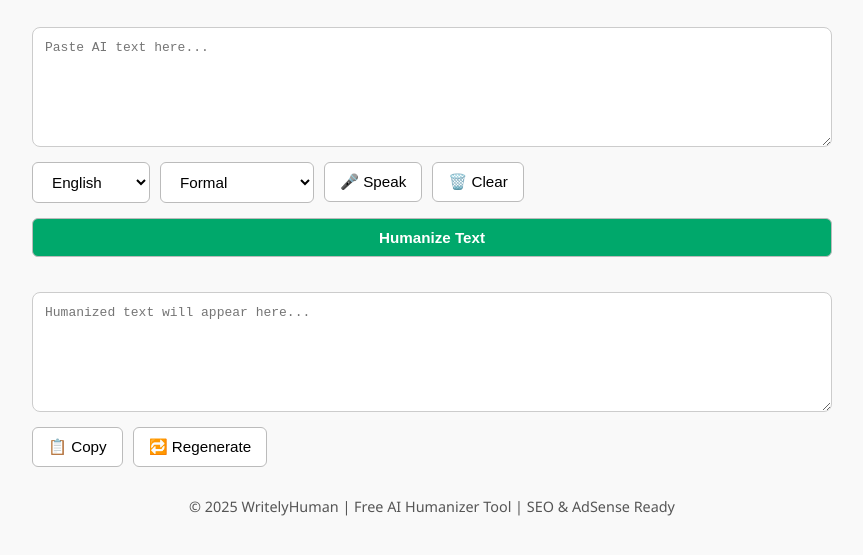
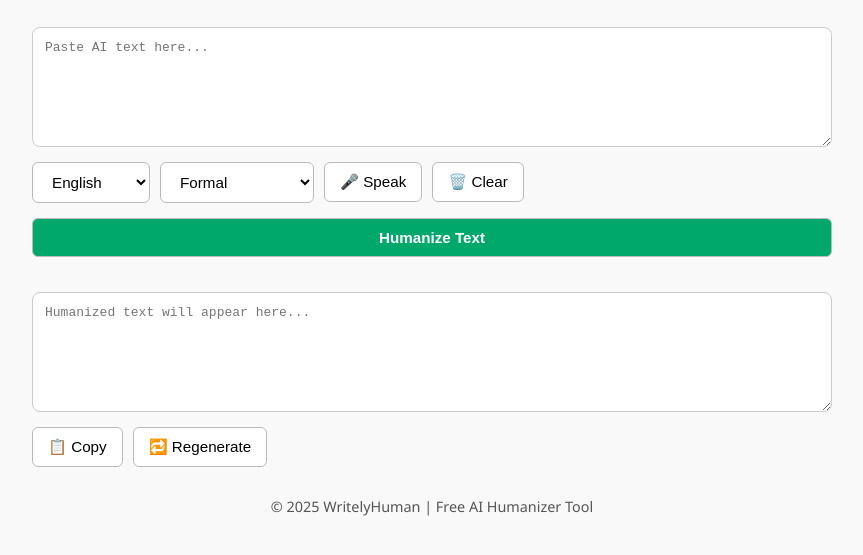
Before and after one commit to Lin05-png/WritelyHuman-, a plain HTML site: page index.html in a window 1280 px wide. Shown: the part 157-712 px from the top of the page, without its empty margins (208-1071 px from the left). Drawn offline with Linux system fonts and the light colour scheme.

Commit message:
index.html

```diff
--- a/index.html
+++ b/index.html
@@ -58,7 +58,7 @@
     </section>
 
     <footer>
-      <p>&copy; 2025 WritelyHuman | Free AI Humanizer Tool | SEO & AdSense Ready</p>
+      <p>&copy; 2025 WritelyHuman | Free AI Humanizer Tool </p>
     </footer>
   </div>
 
```
